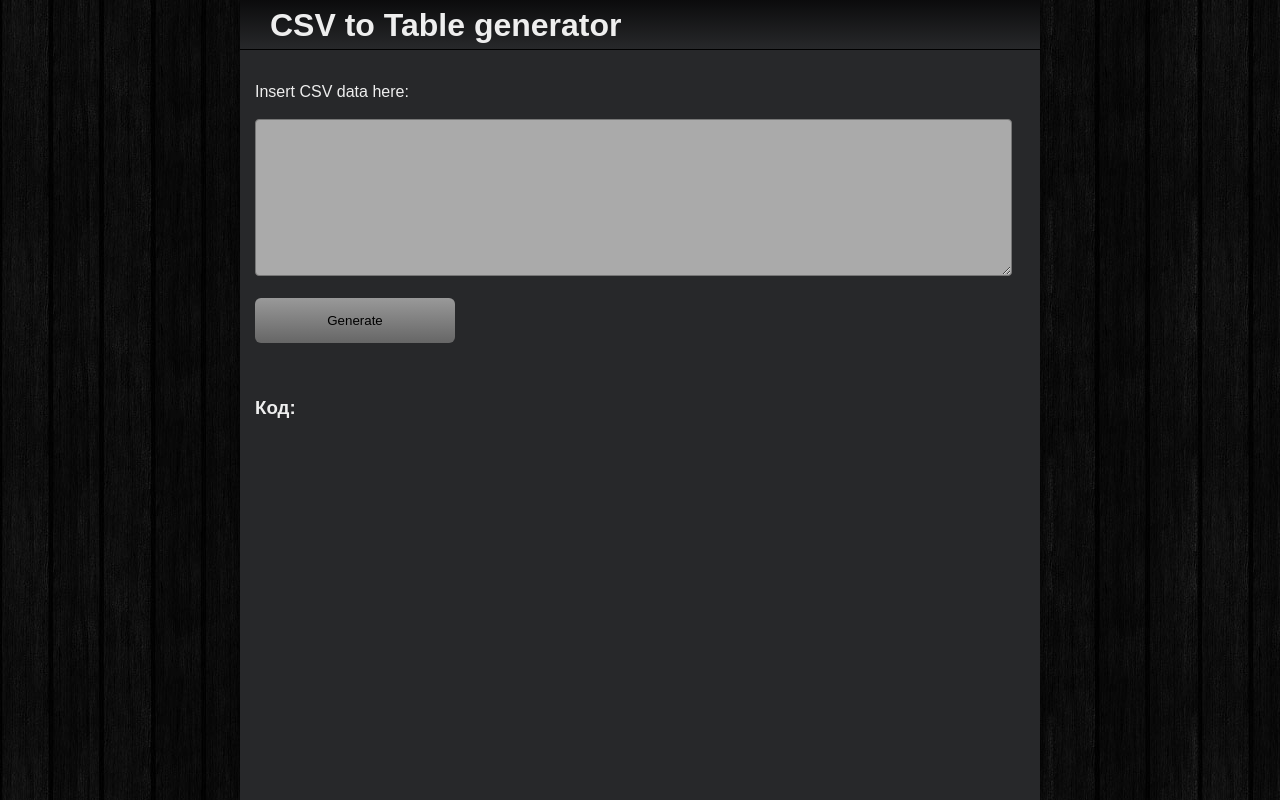
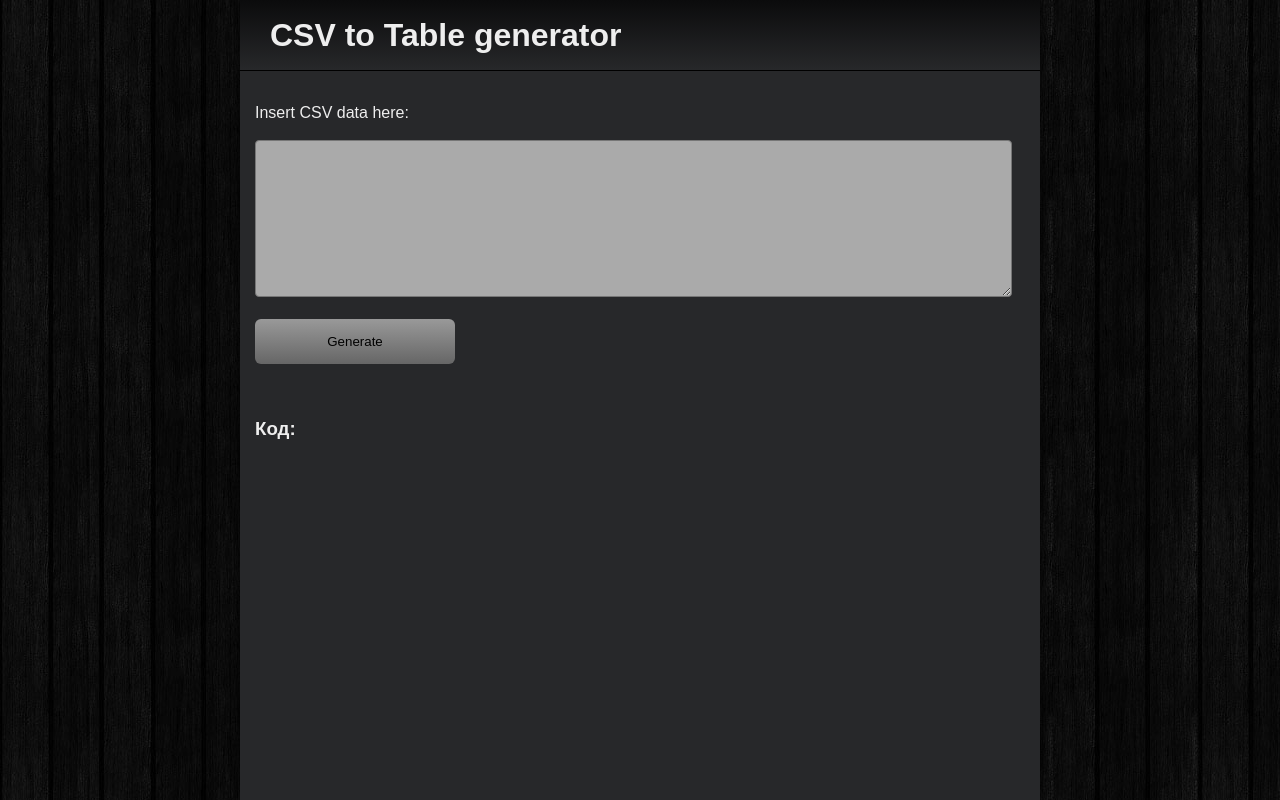
Before and after one commit to Dewberrycat/csv_to_table, a plain HTML site: page index.html in a window 1280 px wide. Drawn offline with Linux system fonts and the light colour scheme.

Commit message:
Add files via upload

```diff
--- a/st.css
+++ b/st.css
@@ -26,11 +26,10 @@ body {
 
 .tit {
 	width: 100%;
-	height: 50px;
 	line-height: 50px;
 	background: linear-gradient(to bottom, #0B0B0C, #27282A);
 	color: #EEE;
-	padding-left: 30px;
+	padding: 10px 30px;
 	box-sizing: border-box;
 	border-bottom: 1px solid #000;
 }
```
